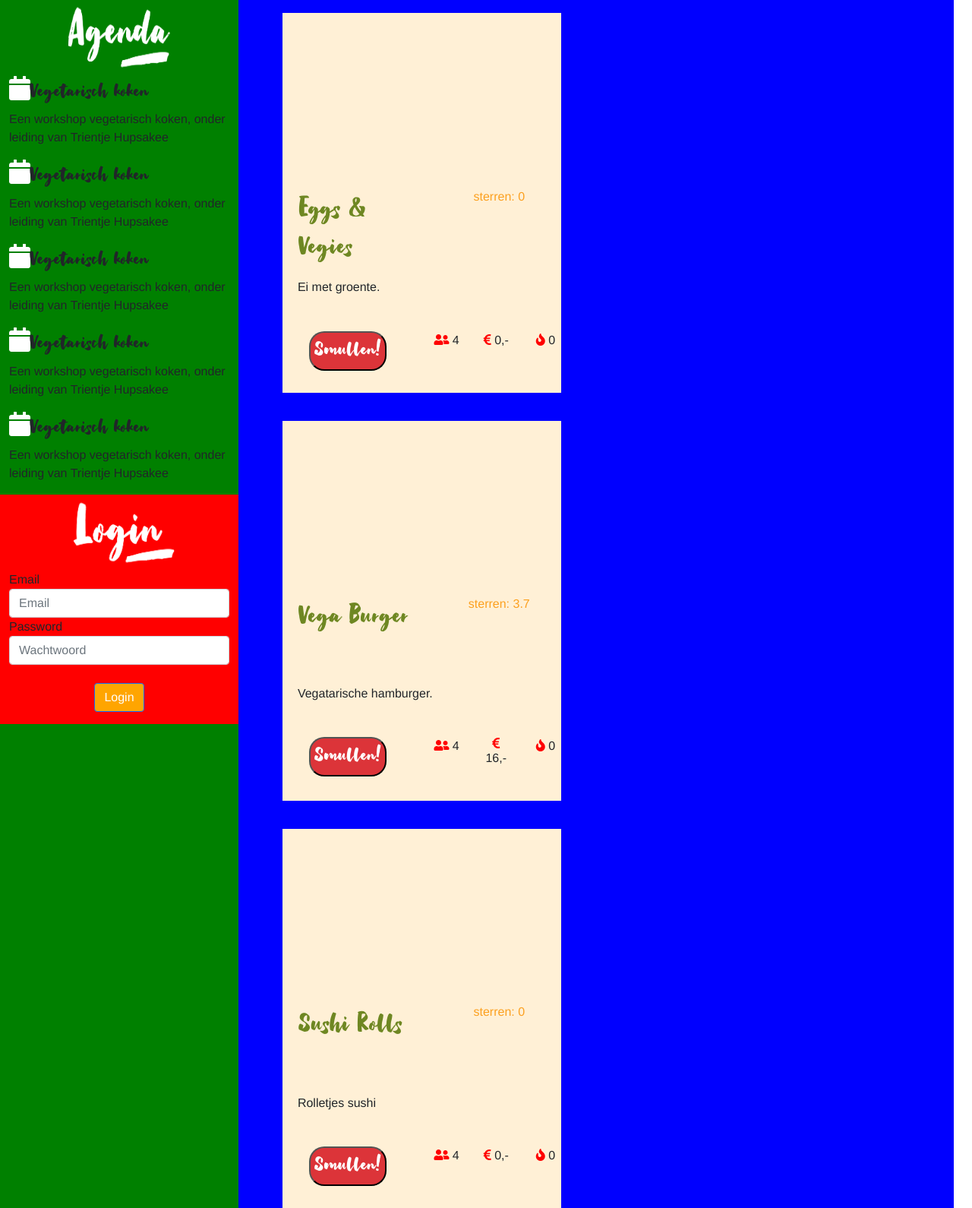
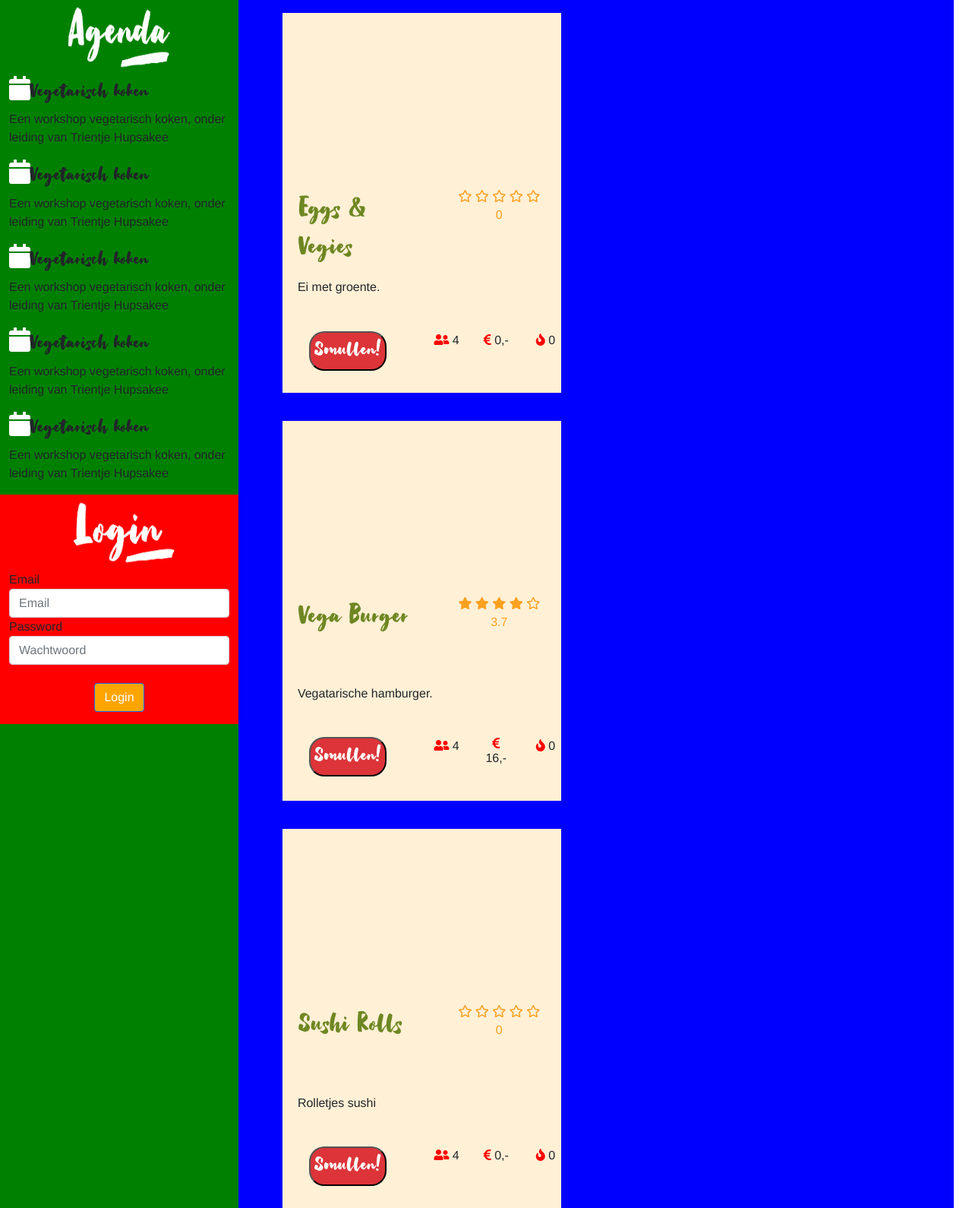
Before and after one commit to LiekeDeckers/educom-verrukkulluk, a PHP site: page / in a window 1280 px wide. Shown: the part 201-1791 px from the top of the page at 76% size. Run offline with PHP 8.4, Linux system fonts and the light colour scheme; data comes from the database, SQL or seed files in the repository; data that the repository does not hold is empty; some libraries are stand-ins or nearby versions.

Commit message:
waardering #13

```diff
--- a/templates/homepage.html.twig
+++ b/templates/homepage.html.twig
@@ -31,29 +31,59 @@
   <div class="row justify-content-around">
 
         {% for record in data %}
+
+        {# ophalen waarderingen #}
+        <script>
+            $(document).ready( function() {
+	            $('.star-{{record.gerecht.id}}').each( (index, elem) => {
+		            const rating = {{record.gemiddelde_waardering}}
+		            const itemValue = $(elem).attr('data-value')
+                    if(itemValue <= rating) {
+                        $(elem).addClass('groen')
+                    }// end if add groen
+	            })//end data ophalen
+            })
+        </script>
+
+
             <div class="col-md-12">
                 <div class="gerechten">
+                    {# foto #}
                     <div class="gerechten_foto">
                         <img src="{{ record.afbeelding }}">
                     </div>
                     <div class="row gerechten_titel">
+                        {# titel #}
                         <div class="col-6">
                             <h2 style="color: var(--darker-green)">{{ record.titel }}</h2>
                         </div>
-                        <div class="col-6 gerechten_waardering">
-                            <p>sterren: {{ record.gemiddelde_waardering }}<p>
+                        {# waardering #}
+                        <div class="col-6">
+                            <div class="gerechten_waardering">
+                                {% for i in range(1, 5) %}
+                                    {% if record.gemiddelde_waardering|round >= i %}
+                                        <i class="fas fa-star"></i>
+                                    {% else %}
+                                        <i class="far fa-star"></i>
+                                    {% endif %}
+                                {% endfor %}
+                                <p>{{ record.gemiddelde_waardering }}<p>
+                            </div>
                         </div>
                     </div>
 
+                    {# omschrijving #}
                     <div class="korte_omschrijving"><p>{{record.korte_omschrijving}}</p>
                     </div>
 
                     <div class="row">
+                        {# smullen #}
                         <div class="col-6 smullen">
                             <button style="background-color: var(--lighter-red); border-radius:20px">
                                 <h3 style="color: white">Smullen!</h3>
                             </button>
                         </div>
+                        {# prijs en calorieen #}
                         <div class="col-2 gerechten_info">
                             <p><i class="fa fa-user-friends" style="color: red"></i> 4</p>
                         </div>
```
